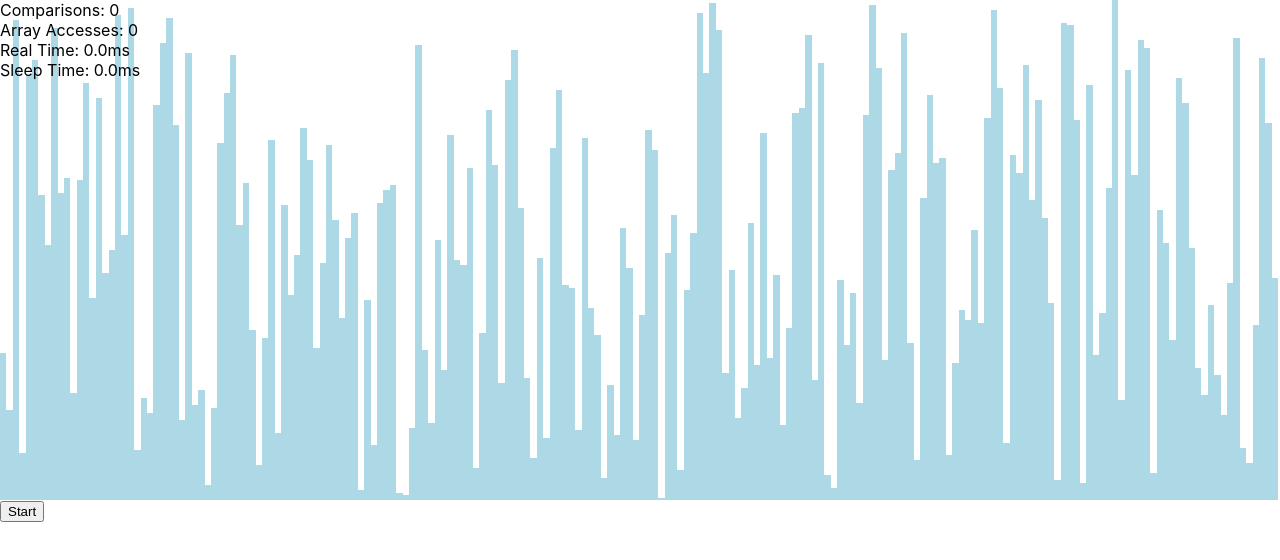
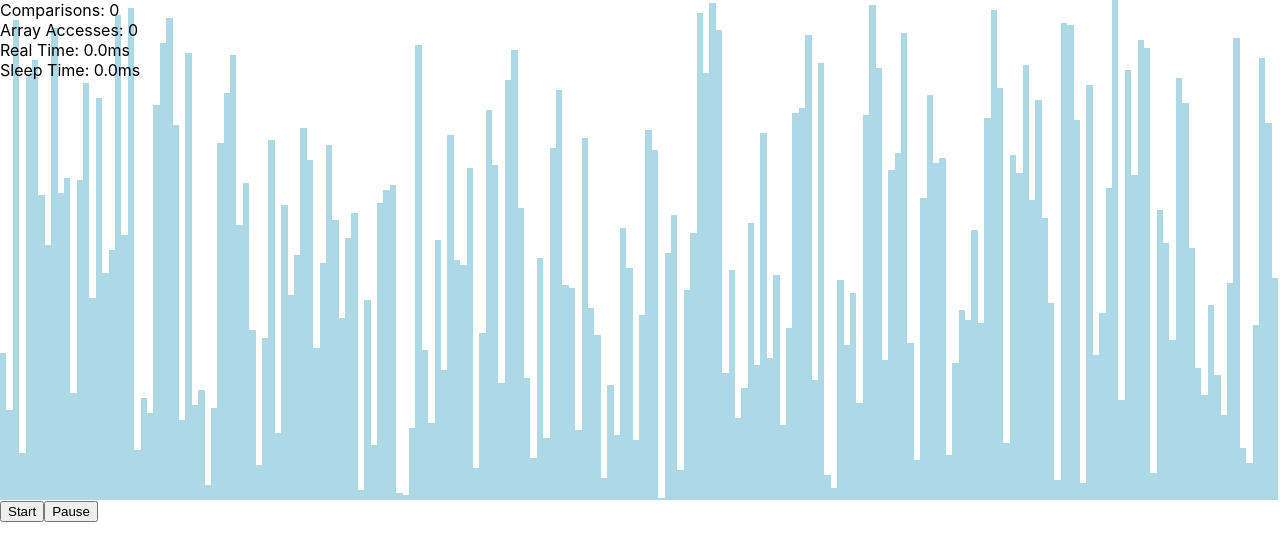
Before and after one commit to nimeji/sorting-algorithm-visualizer, a React (Create React App) app: page / in a window 1280 px wide. Shown: the top 560 px of the page. Built offline with nearby package versions, Linux system fonts and the light colour scheme.

Commit message:
added pause functionality

```diff
--- a/src/components/Sorter/Sorter.tsx
+++ b/src/components/Sorter/Sorter.tsx
@@ -23,6 +23,7 @@ export class Sorter extends Component<SorterProps, SorterState> {
     updateInterval: 1000/24,
   }
 
+  private timeout: NodeJS.Timeout | undefined;
   private static minUpdateInterval = 50;
 
   constructor(props: SorterProps) {
@@ -34,6 +35,7 @@ export class Sorter extends Component<SorterProps, SorterState> {
     };
 
     this.start = this.start.bind(this);
+    this.pause = this.pause.bind(this);
   }
 
   componentDidUpdate(prevProps: SorterProps, prevState: SorterState) {
@@ -47,7 +49,7 @@ export class Sorter extends Component<SorterProps, SorterState> {
   start() {
     this.state.logic.start();
 
-    setInterval(() => {
+    this.timeout = setInterval(() => {
       if(this.state.logic.didUpdate()) {
         this.forceUpdate();
       }
@@ -56,6 +58,18 @@ export class Sorter extends Component<SorterProps, SorterState> {
     this.setState({
       buttonDisabled: true,
     })
+  }
+
+  pause() {
+    this.state.logic.pause();
+
+    if(this.timeout) {
+      clearTimeout(this.timeout);
+    }
+
+    this.setState({
+      buttonDisabled: false,
+    });
   }
 
   render() {
@@ -85,16 +99,19 @@ export class Sorter extends Component<SorterProps, SorterState> {
           {elements}
         </div>
         <div className={styles.Metrics}>
-          <div id="comparisions">Comparisons: <span>{comparisons}</span></div>
-          <div id="accesses">Array Accesses: <span>{accesses}</span></div>
-          <div id="real-time">Real Time: <span>{logic.getRealTime().toFixed(decimals)}</span>ms</div>
-          <div id="sleep-time">Sleep Time: <span>{logic.getSleepTime().toFixed(decimals)}</span>ms</div>
+          <div>Comparisons: <span id="comparisons">{comparisons}</span></div>
+          <div>Array Accesses: <span id="accesses">{accesses}</span></div>
+          <div>Real Time: <span id="real-time">{logic.getRealTime().toFixed(decimals)}</span>ms</div>
+          <div>Sleep Time: <span id="sleep-time">{logic.getSleepTime().toFixed(decimals)}</span>ms</div>
         </div>
 
         <button
           onClick={this.start}
           disabled={buttonDisabled}
         >Start</button>
+        <button
+          onClick={this.pause}
+        >Pause</button>
       </div>
     );
   }
--- a/src/components/Sorter/SorterLogic.ts
+++ b/src/components/Sorter/SorterLogic.ts
@@ -22,6 +22,8 @@ export class SorterLogic {
   private timeElapsed = 0;
   private sleepTime = 0;
   private realTime = 0;
+
+  private timeout: NodeJS.Timeout | undefined;
 
   private updated = false;
 
@@ -63,7 +65,7 @@ export class SorterLogic {
     } while(hasNext && this.sleepTime > this.delay * this.step)
 
     if(hasNext) {
-      setTimeout(this.loop, this.trueDelay);
+      this.timeout = setTimeout(this.loop, this.trueDelay);
     }
 
     this.t0 = performance.now();
@@ -74,6 +76,12 @@ export class SorterLogic {
     this.t0 = performance.now();
     this.timeElapsedT0 = this.t0 - this.timeElapsed;
     this.loop();
+  }
+
+  pause() {
+    if(this.timeout) {
+      clearTimeout(this.timeout);
+    }
   }
 
   didUpdate() {
```
